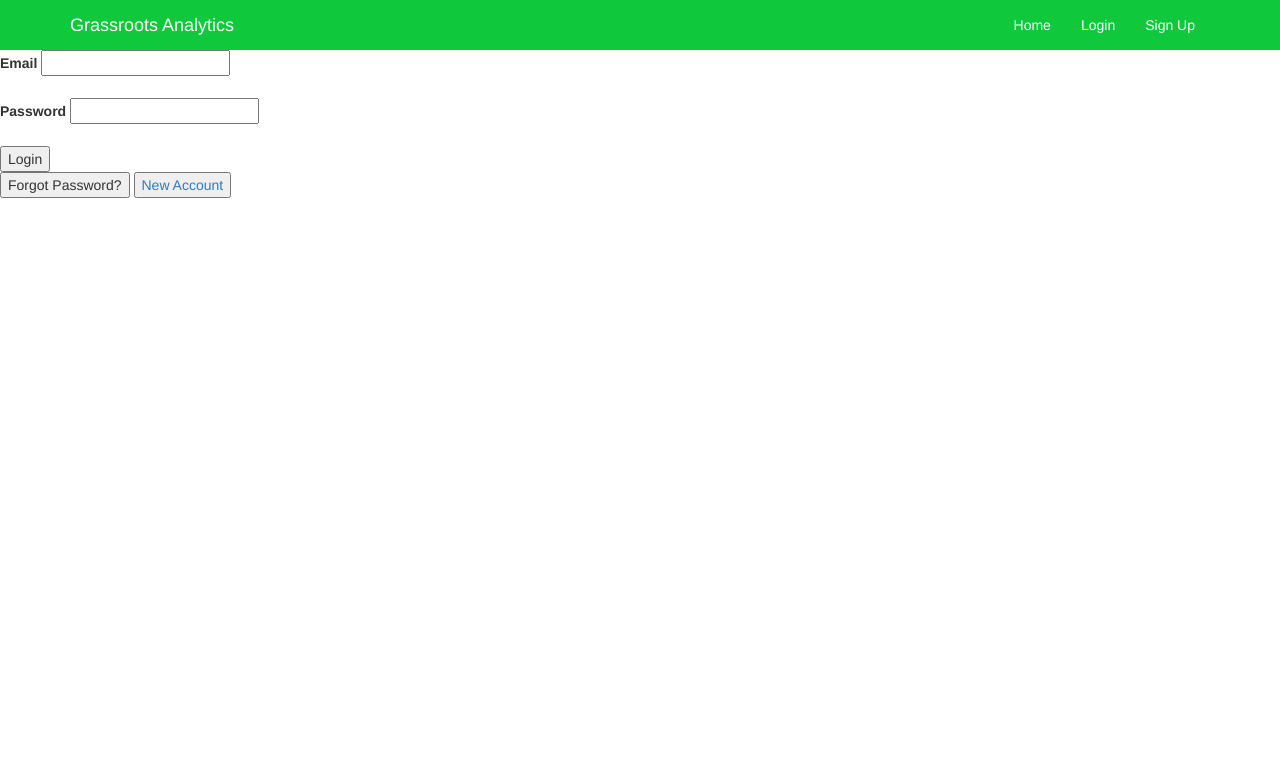
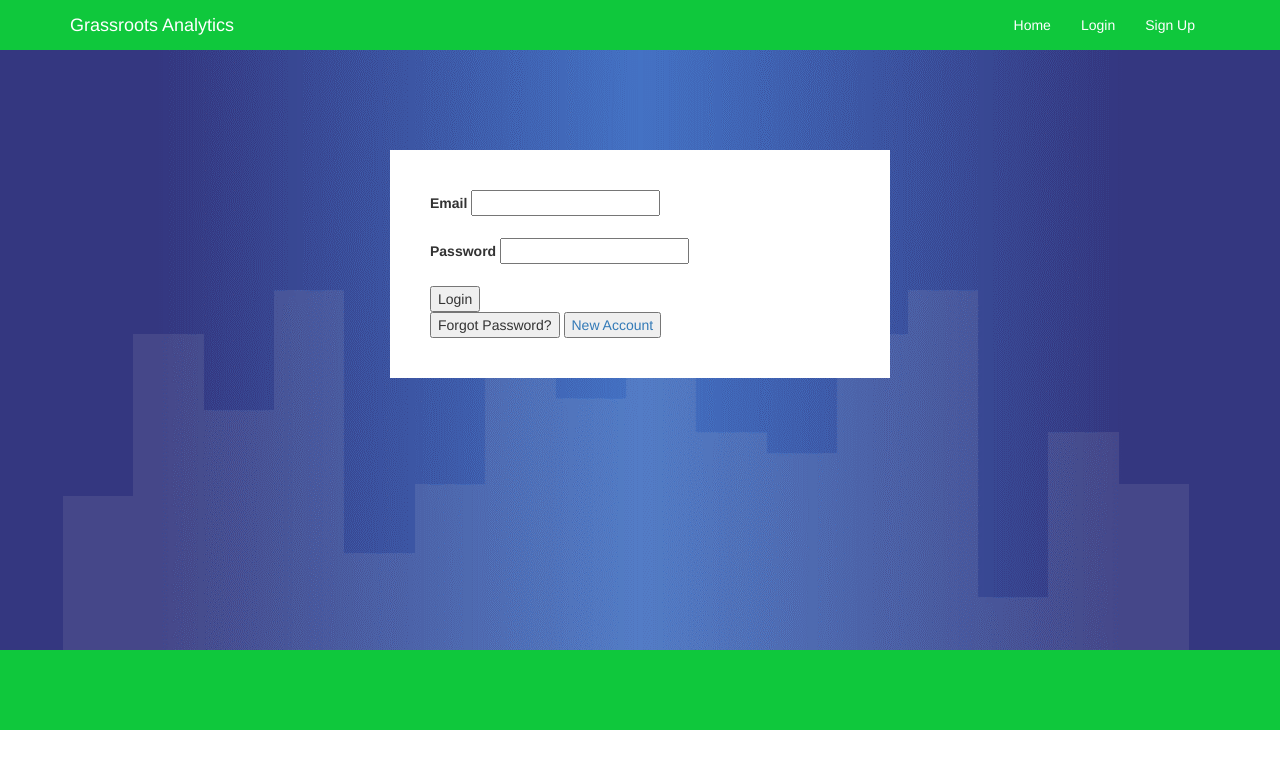
Before and after one commit to mattle24/Underdog_Databases, a PHP site: page /login.php in a window 1280 px wide. Shown: the top 769 px of the page. Run offline with PHP 8.4, Linux system fonts and the light colour scheme; some libraries are stand-ins or nearby versions.

```diff
--- a/login.php
+++ b/login.php
@@ -13,8 +13,9 @@
 </head>
 <body>
   <?php include 'includes/navbar.php' ?>
-  <div class = "header" id = 'headerOnly'>
-    <div class = 'signin'>
+  <div id = 'page-header1'>
+  <div class = 'spacer'></div>
+  <div id = 'my-form'>
         <?php
         $post_username = filter_input( INPUT_POST, 'username', FILTER_SANITIZE_STRING );
         $post_password = filter_input( INPUT_POST, 'password', FILTER_SANITIZE_STRING );
@@ -28,6 +29,7 @@
               <button type = 'submit' value = 'Submit' formid = 'login'>Login</button>
           </form>
           <button>Forgot Password?</button>
+          <!-- TODO: add a forgot password action series -->
           <a href = 'new_user.php'><button >New Account</button></a>
           <?php
       } else {
@@ -57,5 +59,7 @@
   ?>
 </div>
 </div>
+<footer>
+</footer>
 </body>
 </html>
--- a/styles/all.css
+++ b/styles/all.css
@@ -2,6 +2,13 @@
 html, body {
     margin: 0;
     padding: 0;
+}
+
+footer {
+/*    margin-top: 40px;
+    Commented out by ML 9/22
+*/    background-color: #0fc83c;
+    height: 80px;
 }
 
 .navbar {
@@ -35,9 +42,7 @@ html, body {
     color: #ffffff;
 }
 
-footer {
-    margin-top: 40px;
-    background-color: #0fc83c;
+.spacer {
     height: 100px;
 }
 
@@ -93,6 +98,7 @@ footer {
 
 #home-container {
     margin-top: 58vh;
+    margin-bottom: 27vh;
 }
 
 .home-text-block {
@@ -103,3 +109,22 @@ footer {
     font-family: 'Source Sans Pro', 'Helvetica Neue', sans-serif;
     color: #373780;
 }
+
+
+/****** Begin Login and Sign Up Page Styles ********/
+
+#my-form {
+    background: white;
+    margin: auto;
+    padding: 40px;
+    width: 450px;
+    min-width: 500px;
+}
+
+#page-header1{
+  background-image: url('../resources/background.png');
+  background-size: cover;
+  background-repeat: no-repeat;
+  background-position: center;
+  min-height: 600px;
+}
```
Also changed, not shown: new_user.php (+43 -10 lines). Lines whose indentation alone changed are shown as unchanged.
